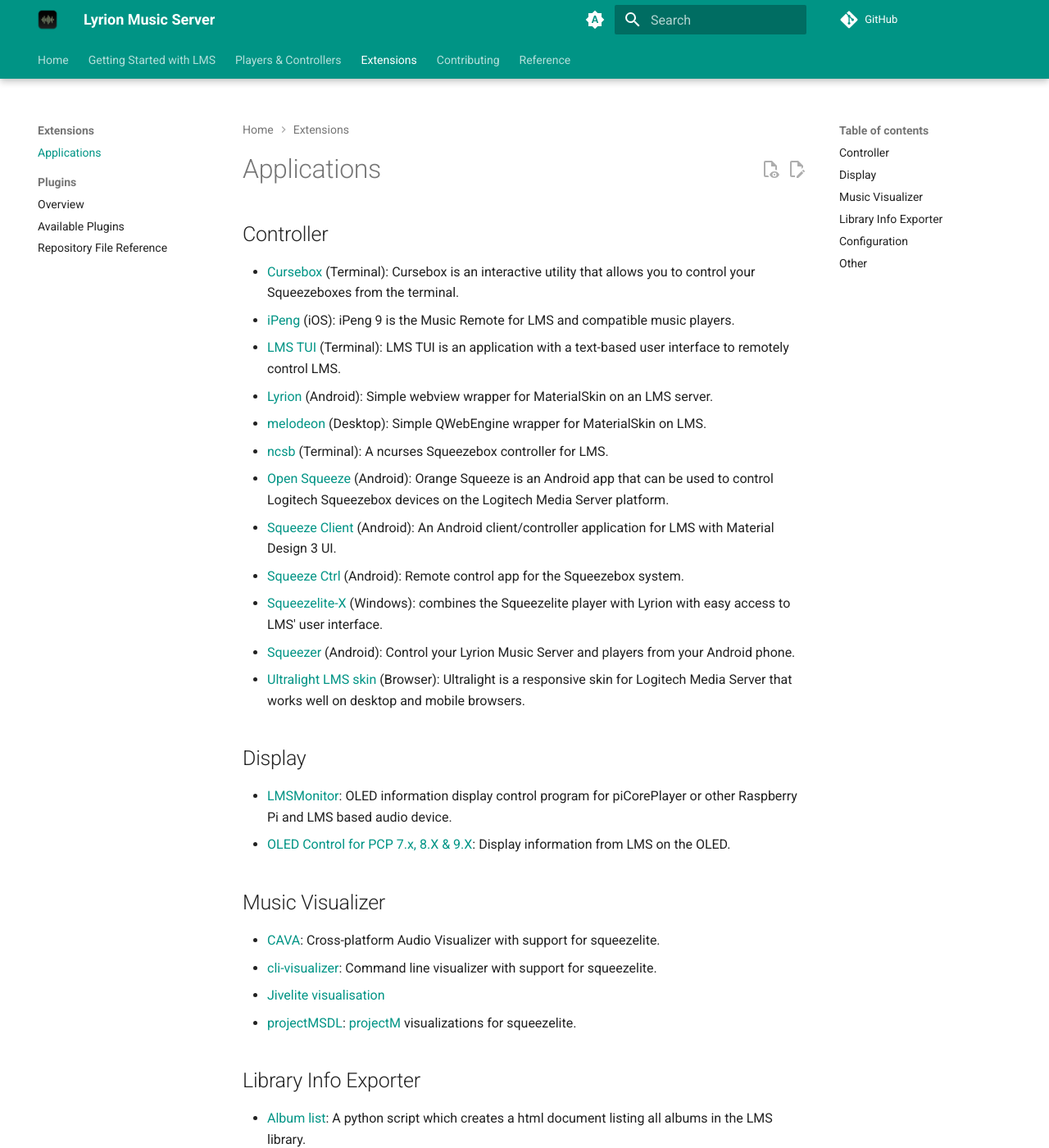
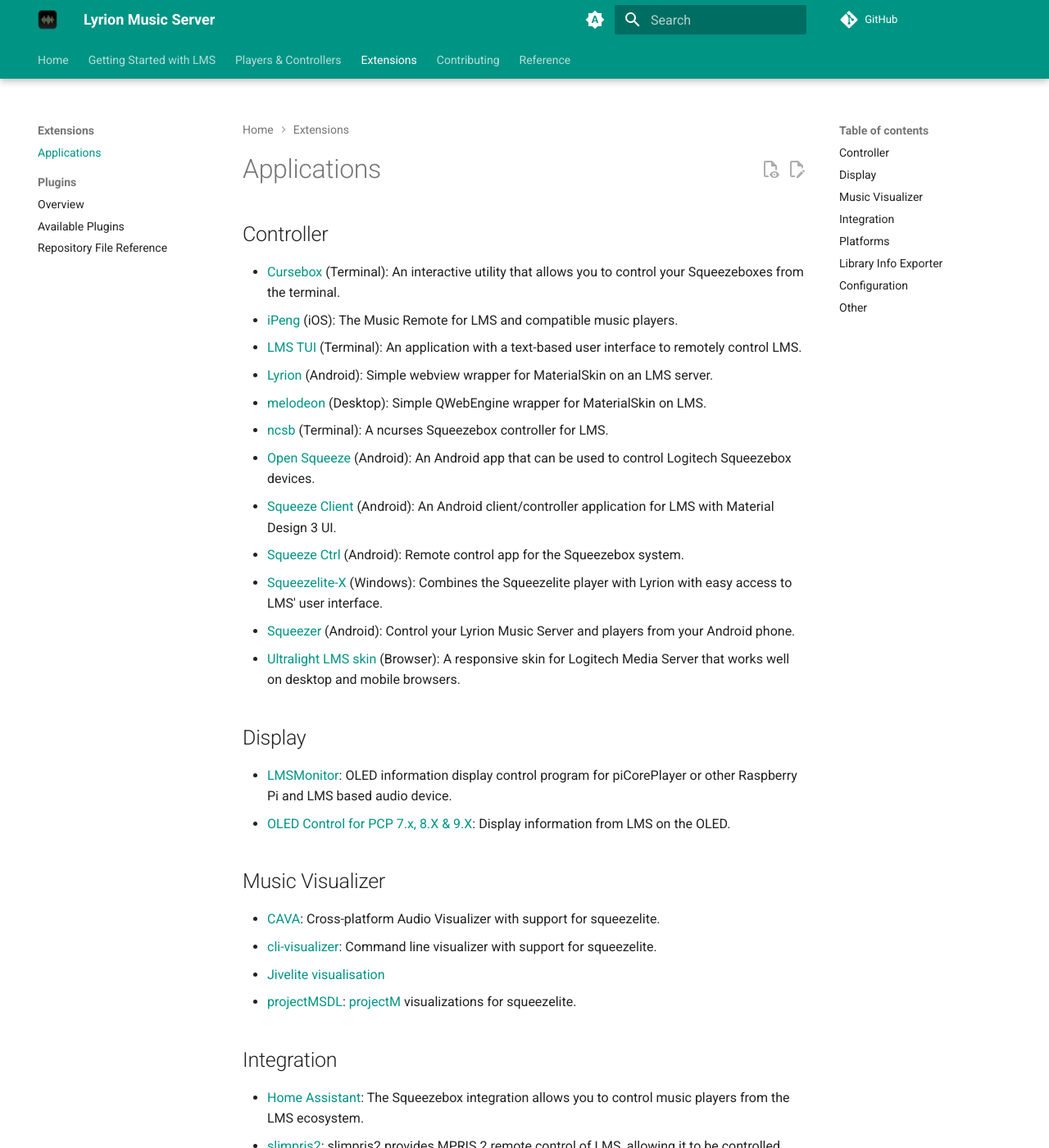
Before and after one commit to LMS-Community/lms-community.github.io, an MkDocs documentation site: the page built from docs/extensions/applications/index.md, in a window 1280 px wide and 1400 px high. Shown: the whole window at 82% size. Built offline with MkDocs 1.6.1 and Material for MkDocs 9.7.7, drawn with Linux system fonts in a browser that asks for light colours; a script that is not in the unit is left out; plug-ins that fetch from the network failed and are left out; comment, search, counter and statistics services are not loaded; some of the changed text lies outside the part shown.

Commit message:
app descriptions, structure add, HA add

```diff
--- a/docs/extensions/applications/index.md
+++ b/docs/extensions/applications/index.md
@@ -7,18 +7,18 @@
 # Applications
 
 ## Controller
-- [Cursebox](https://gitlab.com/gorgonzola/cursebox/blob/master/README.md) (Terminal): Cursebox is an interactive utility that allows you to control your Squeezeboxes from the terminal.
-- [iPeng](https://penguinlovesmusic.de/ipeng-8/) (iOS): iPeng 9 is the Music Remote for LMS and compatible music players.
-- [LMS TUI ](https://www.nexus0.net/pub/sw/lmstui/) (Terminal): LMS TUI is an application with a text-based user interface to remotely control LMS.
+- [Cursebox](https://gitlab.com/gorgonzola/cursebox/blob/master/README.md) (Terminal): An interactive utility that allows you to control your Squeezeboxes from the terminal.
+- [iPeng](https://penguinlovesmusic.de/ipeng-8/) (iOS): The Music Remote for LMS and compatible music players.
+- [LMS TUI ](https://www.nexus0.net/pub/sw/lmstui/) (Terminal): An application with a text-based user interface to remotely control LMS.
 - [Lyrion](https://f-droid.org/packages/com.craigd.lmsmaterial.app/) (Android): Simple webview wrapper for MaterialSkin on an LMS server.
 - [melodeon](https://github.com/CDrummond/melodeon) (Desktop): Simple QWebEngine wrapper for MaterialSkin on LMS.
 - [ncsb](https://github.com/atisharma/ncsb) (Terminal): A ncurses Squeezebox controller for LMS.
-- [Open Squeeze](https://github.com/orangebikelabs/opensqueeze) (Android):  Orange Squeeze is an Android app that can be used to control Logitech Squeezebox devices on the Logitech Media Server platform.
+- [Open Squeeze](https://github.com/orangebikelabs/opensqueeze) (Android):  An Android app that can be used to control Logitech Squeezebox devices.
 - [Squeeze Client](https://f-droid.org/en/packages/de.maniac103.squeezeclient/) (Android): An Android client/controller application for LMS with Material Design 3 UI.
 - [Squeeze Ctrl](https://play.google.com/store/apps/details?id=com.angrygoat.android.squeezectrl) (Android): Remote control app for the Squeezebox system.
-- [Squeezelite-X](https://apps.microsoft.com/detail/9pbhmtnp9037) (Windows): combines the Squeezelite player with Lyrion with easy access to LMS' user interface.
+- [Squeezelite-X](https://apps.microsoft.com/detail/9pbhmtnp9037) (Windows): Combines the Squeezelite player with Lyrion with easy access to LMS' user interface.
 - [Squeezer](https://github.com/kaaholst/android-squeezer) (Android): Control your Lyrion Music Server and players from your Android phone.
-- [Ultralight LMS skin](https://github.com/millerdev/lms-ultralight) (Browser): Ultralight is a responsive skin for Logitech Media Server that works well on desktop and mobile browsers.
+- [Ultralight LMS skin](https://github.com/millerdev/lms-ultralight) (Browser): A responsive skin for Logitech Media Server that works well on desktop and mobile browsers.
 
 ## Display
 - [LMSMonitor](https://github.com/shunte88/LMSMonitor): OLED information display control program for piCorePlayer or other Raspberry Pi and LMS based audio device.
@@ -30,8 +30,17 @@
 - [Jivelite visualisation](https://github.com/blaisedias/tcz-jivelite/blob/visu-4/README.visu-4.md)
 - [projectMSDL](https://www.nexus0.net/pub/sw/slvis-projectm/): [projectM](https://github.com/projectM-visualizer/projectm) visualizations for squeezelite.
 
+## Integration
+- [Home Assistant](https://www.home-assistant.io/integrations/squeezebox/): The Squeezebox integration allows you to control music players from the LMS ecosystem.
+- [slimpris2](https://github.com/mavit/slimpris2): slimpris2 provides MPRIS 2 remote control of LMS, allowing it to be controlled using the user interface integrated into your Linux desktop.
+- [Squeezelite player for Kodi](https://github.com/kodi-community-addons/plugin.audio.squeezebox): Transform Kodi in a Squeezebox player.
+
+## Platforms
+- [Home Assistant Add-on: LMS](https://github.com/pssc/ha-addon-lms/tree/master/lms): A complete and easy way to run LMS
+- [LMS on Android](https://forums.slimdevices.com/forum/user-forums/general-discussion/1674045): Run LMS on an Android device using Termux.
+
 ## Library Info Exporter
-- [Album list](https://www.nexus0.net/pub/sw/lmsvarscripts/): A python script which creates a html document listing all albums in the LMS library.
+- [Album list](https://www.nexus0.net/pub/sw/lmsvarscripts/): A Python script which creates a html document listing all albums in the LMS library.
 - [LMS Documentor](https://github.com/pkfox/LMSDocumenterZip): Creates a PDF or HTML document of the contents of a given LMS library.
 
 ## Configuration
@@ -40,8 +49,5 @@
 
 ## Other
 - [LMS Event Subscriber](https://www.nexus0.net/pub/sw/lmseventsub/): A stand-alone application for executing external commands triggered by LMS server events.
-- [LMS Image Handler](https://www.nexus0.net/pub/sw/lmsimghandler/): Replaces LMS's built-in image processing with an stand-alone server running outside of LMS.
-- [LMS on Android](https://forums.slimdevices.com/forum/user-forums/general-discussion/1674045): Run LMS on an Android phone or tablet using Termux.
-- [slimpris2](https://github.com/mavit/slimpris2): slimpris2 provides MPRIS 2 remote control of LMS, allowing it to be controlled using the user interface integrated into your Linux desktop.
+- [LMS Image Handler](https://www.nexus0.net/pub/sw/lmsimghandler/): Replaces LMS' built-in image processing with an stand-alone server running outside of LMS.
 - [SqeezeButtonPi Daemon](https://github.com/coolio107/SqueezeButtonPi-Daemon): A controller tool to use buttons and rotary encoders to control an instance of SqueezeLite or SqueezePlay.
-- [Squeezelite player for Kodi](https://github.com/kodi-community-addons/plugin.audio.squeezebox): Transform Kodi in a Squeezebox player.
```
